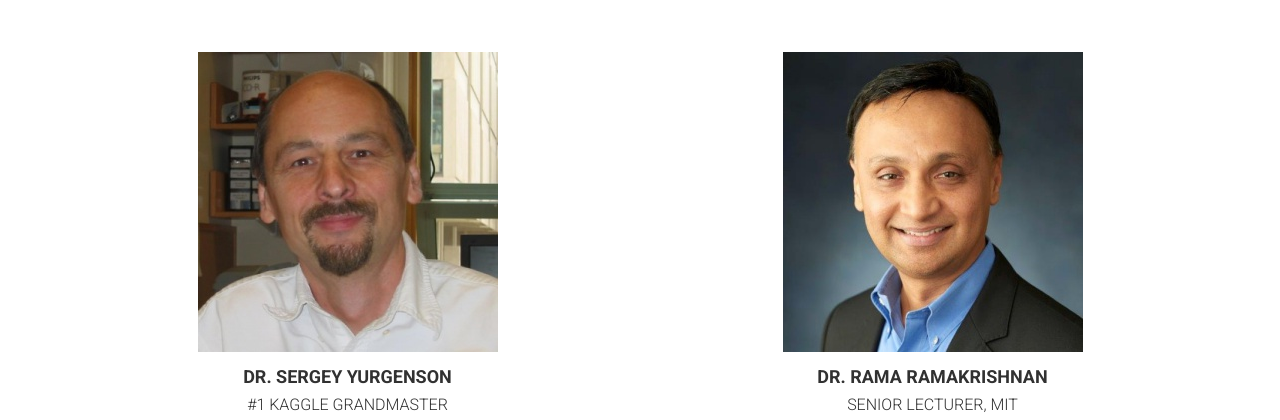
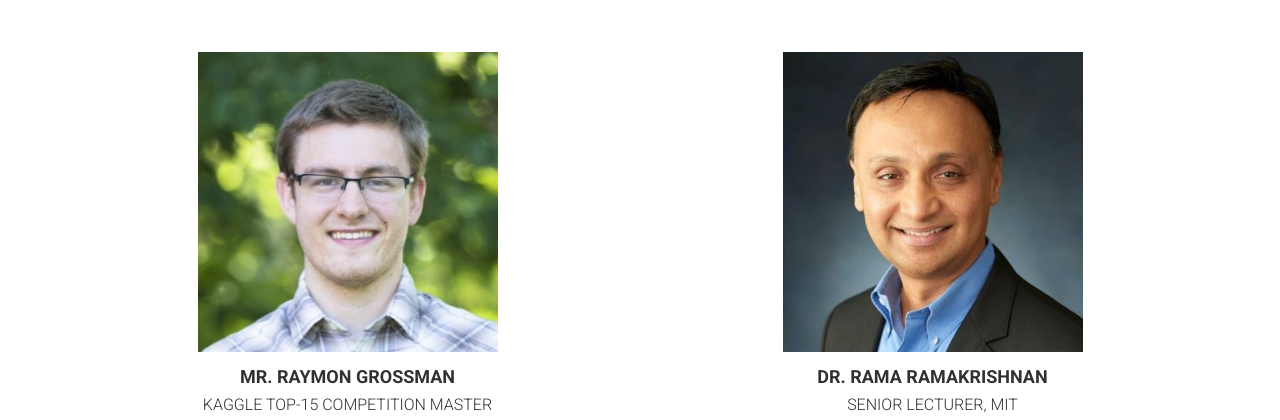
Before and after one commit to nishantgandhi99/iitagne-dsc, a website: page index.html in a window 1280 px wide. Shown: the part 2900-3320 px from the top of the page. Drawn offline with Linux system fonts and the light colour scheme; files whose address does not match are found by name.

Commit message:
added raymond as judge

```diff
--- a/index.html
+++ b/index.html
@@ -264,17 +264,17 @@
             <div class="speaker">
 
             <figure>
-            <img alt="" class="img-responsive center-block" src="assets/images/judges/judge-1.jpg">
+            <img alt="" class="img-responsive center-block" src="assets/images/judges/judge-1.jpeg">
             </figure>
 
-            <h4>Dr. Sergey Yurgenson</h4>
+            <h4>Mr. Raymon Grossman</h4>
 
-            <p>#1 Kaggle Grandmaster</p>
+            <p>Kaggle Top-15 Competition Master</p>
 
             <ul class="social-block">
             <!--<li><a href=""><i class="ion-social-twitter"></i></a></li>-->
             <!--<li><a href=""><i class="ion-social-facebook"></i></a></li>-->
-            <li><a href="https://www.linkedin.com/in/sergey-yurgenson-b4a8a489/"><i class="ion-social-linkedin-outline"></i></a></li>
+            <li><a href="https://www.linkedin.com/in/raymond-grossman-bb4664114/"><i class="ion-social-linkedin-outline"></i></a></li>
             <!--<li><a href=""><i class="ion-social-googleplus"></i></a></li>-->
             </ul>
             </div>
```
Also changed, not shown: assets/images/judges/judge-1.jpeg (added), assets/images/judges/judge-1.jpg (deleted).
